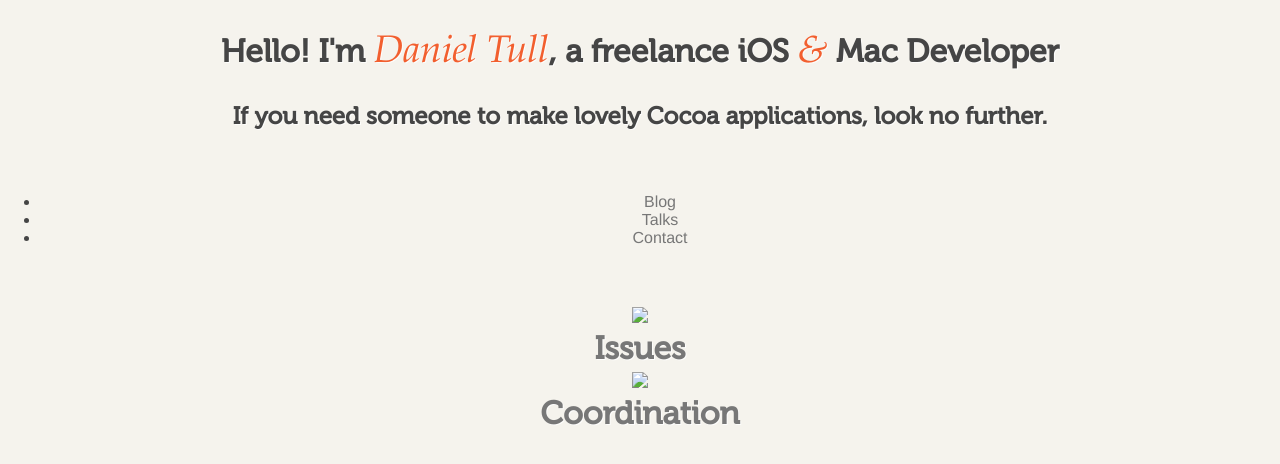
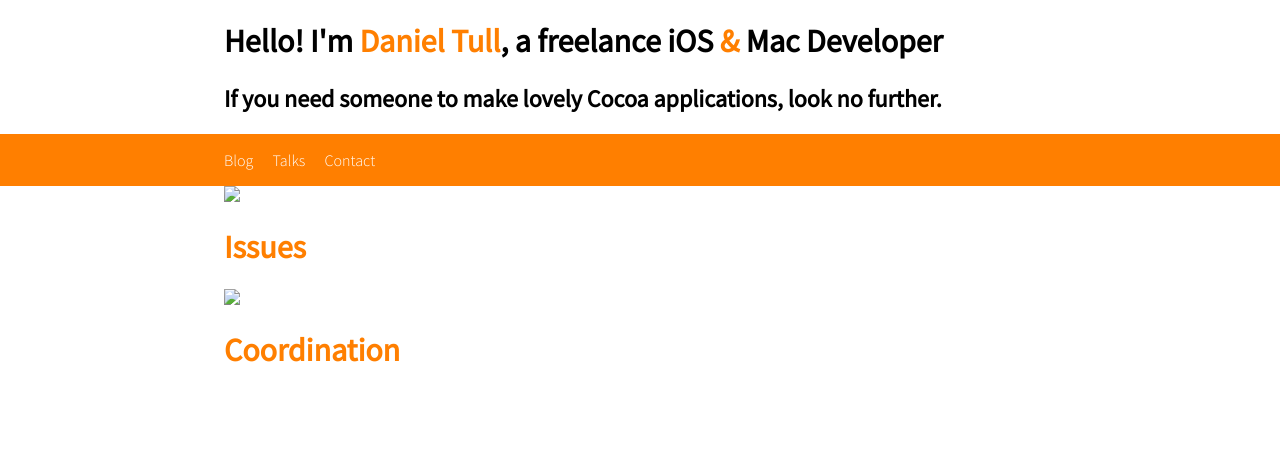
Before and after one commit to danielctull/danielctull.github.com, a Jekyll site: the page built from index.html, in a window 1280 px wide. Shown: the top 464 px of the page. Built offline with Jekyll 4.4.1, drawn with Linux system fonts in a browser that asks for light colours.

Commit message:
Move beta styles

```diff
--- a/style/css/style.css
+++ b/style/css/style.css
@@ -1,245 +1,117 @@
-/* @override http://danieltull.co.uk/css/style.css */
+@import url(http://fonts.googleapis.com/css?family=Source+Sans+Pro:200,300,400);
 
-@import url("gridinator.css");
-@import url("../fonts/museo/stylesheet.css");
+html {
+	color: #000;
+    font-family: 'Source Sans Pro', sans-serif;
+}
+
+.highlight {
+    color: #FF7F00;
+}
 
 body {
-    background: #F5F3ED;
-    font-family: Helvetica, sans-serif;
-    color: #454545;
+    word-wrap: break-word;
+	margin: 0;
 }
 
-.page {
-    padding-top: 30px;
-    padding-bottom: 30px;
+a {
+    text-decoration: none;
+    color: #FF7F00;
+}
+a:hover {
+  text-decoration: underline;
 }
 
-blockquote,
-pre,
-.sidebar .section {
-    background: #fff;
-    border: solid 1px #E8E5DA;
-    -webkit-border-radius: 5px;
-    padding: 10px;
-    margin: 20px;
+/** CUSTOM BULLETS */
+
+.main ul {
+  list-style: none;
+  padding: 0;
+  margin: 0;
 }
 
-blockquote {
-	padding: 0px 20px;
+.main ul li {
+  padding-left: 1em;
+  text-indent: -0.7em;
 }
 
-.archive li {
-	list-style: none;
-	margin-top: 8px;
+.main ul li:before {
+  content: "\002022  ";
+  color: #FF7F00;
 }
 
-.gist-file {
-    border: solid 1px #E8E5DA !important;
-    -webkit-border-radius: 5px !important;
-    padding: 10px !important;
-    background: #fff !important;
+/** HEADER */
+.header {
+	padding: 0.5em;
 }
 
-.gist-data {
-	background: #fff !important;
-	border: none !important;
+.header h1 {
+	font-weight: 300;
 }
 
-.gist-meta {
-    font-family: Helvetica, sans-serif !important;
-	background: #EAE2D1 !important;
-    margin: 0px -15px !important;
-    border: solid 1px #CEC8B9 !important;
-    margin-top: 10px !important;
-    color: #666 !important;
-    padding: 8px !important;
+/** MENU **/
+
+.menu {
+    font-weight: 300;
+    background: #FF7F00;
+    color: #FFF;
 }
 
-.gist-meta a {
-    color: #F25F2F !important;
+.menu ul {
+    list-style-type: none;
+    margin: 0;
+    padding: 0;
 }
 
-.sidebar ul {
-	padding: 0;
-}
-
-.sidebar .section h3 {
-    background: #EAE2D1;
-    border: solid 1px #CEC8B9;
-    text-align:center;
-    margin: 0px -15px;
-    padding: 8px;
-
-    font-size: 0.8em;
-    font-weight: bold;
-    text-transform: uppercase;
-}
-
-.sidebar ul li {
-	line-height: 1.3em;
-    font-size: 0.75em;
-    text-align:left;
-    margin-top: 8px;
-    list-style: none;
-}
-
-.sidebar ul li.more {
-    text-align: right;
-}
-
-.header ul li {
+.menu li {
     display: inline;
 }
 
-.sidebar h3 {
-    font-size:2em;
-    text-align:center;
+.menu a {
+    display: inline-block;
+    padding: 1em 0em;
+    margin-right: 1em;
+    color: #FFF;
 }
 
-.sidebar .section h3,
-a {
-    text-decoration: none;
-    color: #777;
+/** MAIN */
+
+div.page {
+    max-width: 52em;
+    margin: auto;
+    padding: 0 1em;
 }
 
-.sidebar a {
-	display: block;
-	overflow: hidden;
-	text-overflow: ellipsis;
+.main p {
+	margin: 1em 0;
+    font-size: 1.3em;
+    line-height: 1.4em;
+    font-weight: 300;
+    text-align: justify;
 }
 
-a:hover {
-    text-decoration: underline;
+.main h1,
+.main h2,
+.main h3,
+.main h4,
+.main h5,
+.main h6 {
+    margin: 1em 0;
+    font-weight: 400;
 }
 
-#disqus_thread,
-.main-text {
-    color: #666;
-    padding: 20px;
-}
-
-.main-content h1 {
-    font-size: 3.5em;
-}
-
-.main-content h2 {
-    font-weight: normal;
-}
-
-.header,
-.footer {
-    font-size: 0.75em;
-    color: #a6a6a6;
-}
-
-.header {
-    text-align: right;
-}
-
-.footer {
+.main h1 {
     text-align: center;
 }
 
-.header p,
-.footer p {
-    margin-top: 1em;
-    line-height: 1em;
-}
-.main-text a,
-.highlight {
-    color: #F25F2F;
+pre {
+    word-wrap: normal;
+    overflow-x: scroll;
+    font-family: "Menlo", "Source Code Pro", monospace;
 }
 
-pre {
-    font-family: "Menlo", Courier, mono !important;
-    font-size: 0.7em;
-    margin: 0px;
+.date {
+    font-weight: 200;
+    margin: 1em 0;
+    text-align: center;
 }
-
-.post h1,
-.post h2,
-.post h3,
-.post h4,
-.post h5,
-.post h6,
-.post p,
-.post pre {
-    margin-bottom: 1em;
-}
-
-h1,
-h2,
-h3,
-h4,
-h5,
-h6,
-p,
-pre {
-    margin-top: 1em;
-    line-height: 1.4em;
-}
-
-h1 {
-    margin-top: 0;
-}
-
-.post h5 {
-	margin-top: 2em;
-}
-
-.post h5.postdate {
-	margin-top: 1em;
-}
-
-h1, h2, h3, h4, h5, h6 {
-    text-shadow: rgba(255,255,255,0.8) 1px 1px 0px;
-    font-family: 'Museo500', san-serif;
-}
-
-.sidebar h3 {
-    margin: 0;
-}
-
-.post p {
-    font-size: 0.9em;
-    font-weight: normal;
-    line-height: 1.6em;
-}
-
-.post h1 {
-    color: #5b5850;
-    font-size: 2em;
-}
-
-.post h2 {
-    color: #4b4840;
-    font-size: 1.2em;
-}
-
-.post h3 {
-    color: #3b3830;
-    font-size: 1em;
-}
-
-.service {
-    display: inline-block;
-}
-
-.blogdate {
-    float: left;
-}
-
-.blogtitle {
-    margin-left:10px;
-}
-
-span.amp, .highlight {
-    font-size: 1.2em;
-	font-family:Baskerville,"Goudy Old Style","Palatino","Book Antiqua",serif;
-	font-style:italic;
-    font-weight: normal;
-}
-
-.paypalbutton {
-	text-align:center;
-}
```
Also changed, not shown: beta/style.css (deleted, +0 -117 lines), style/css/list.css (renamed from beta/list.css).
